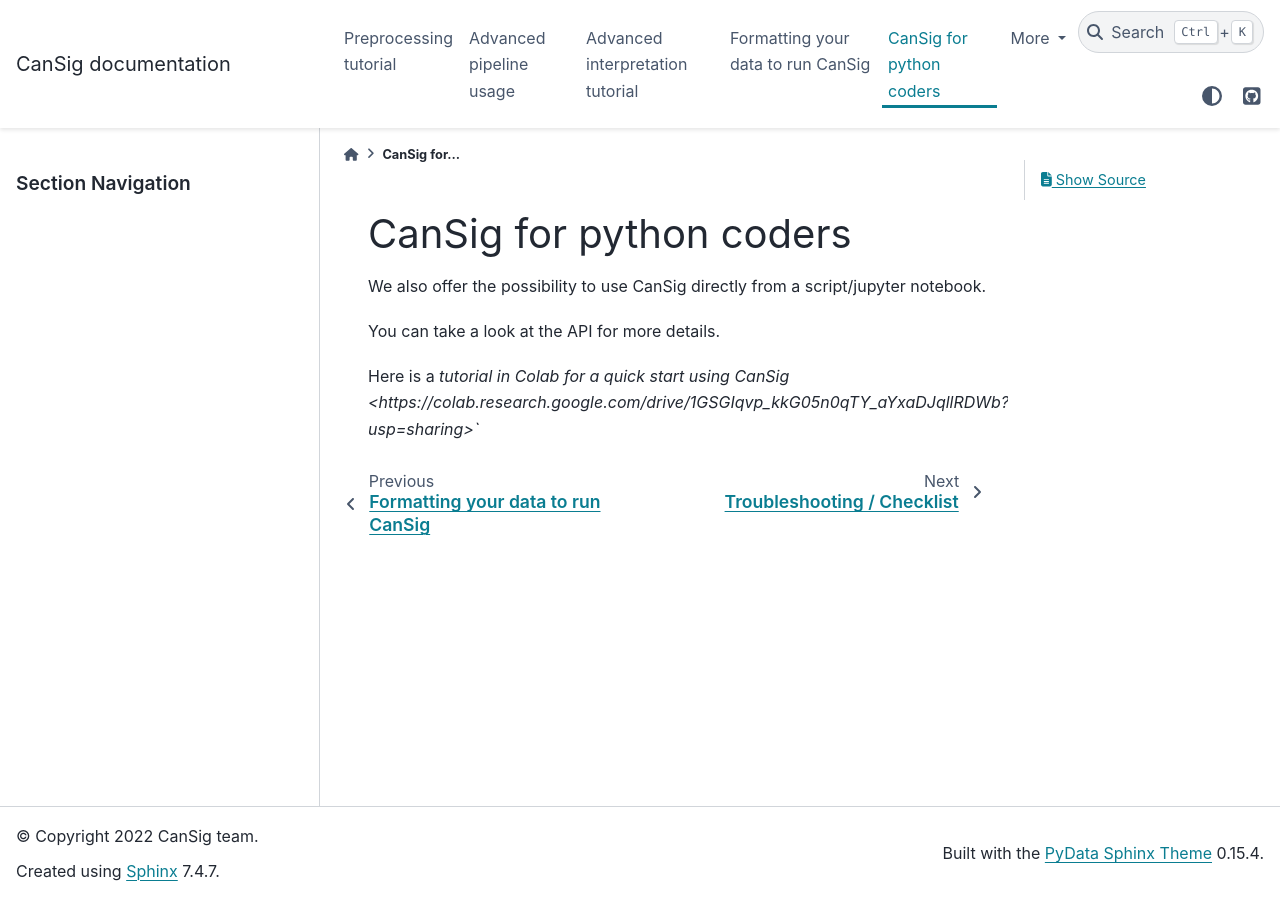
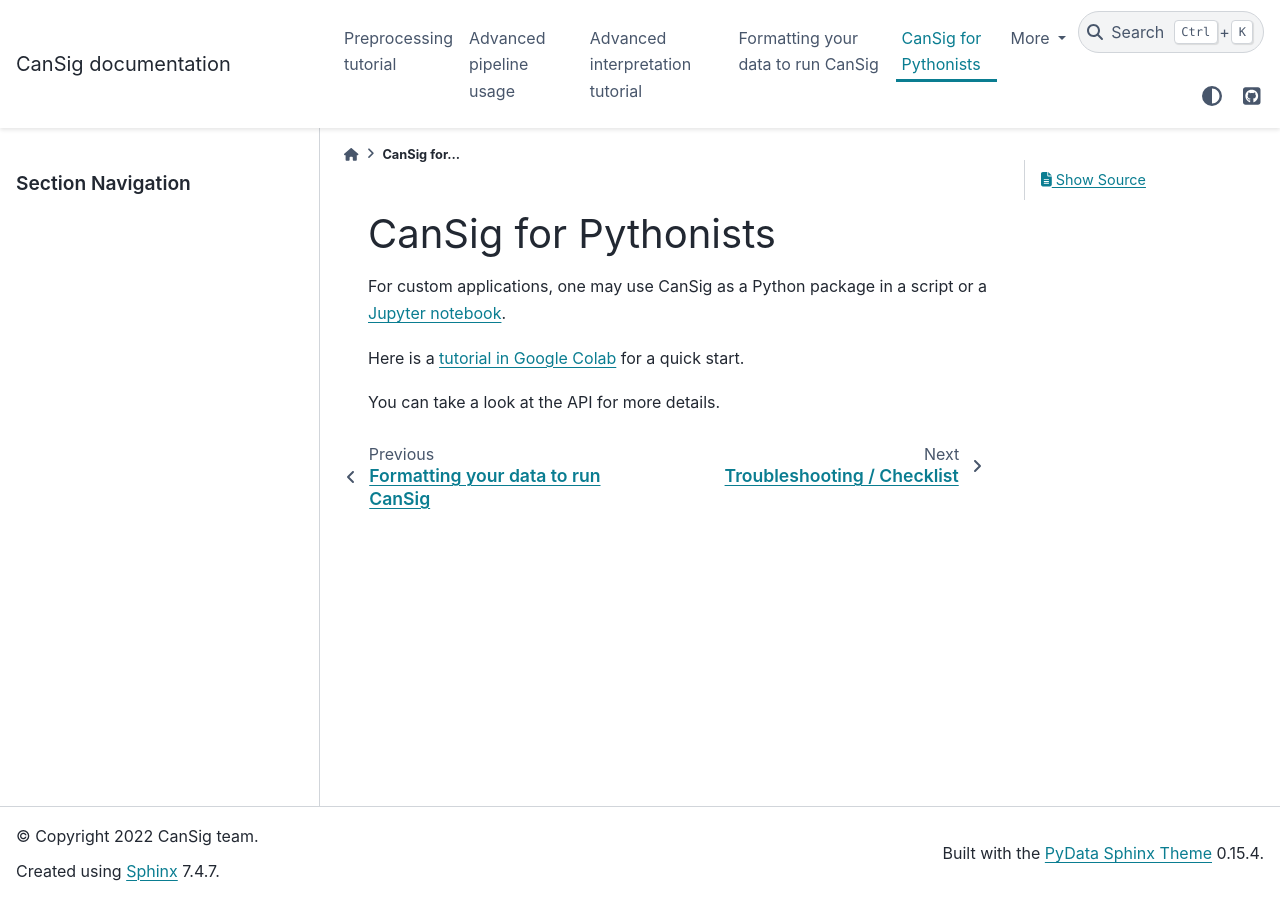
Before and after one commit to BoevaLab/CanSig, a Sphinx documentation site: the page built from docs/cansig-for-python-coders.rst, in a window 1280 px wide. Built offline with Sphinx 7.4.7 and the PyData theme 0.15.4, drawn with Linux system fonts in a browser that asks for light colours.

Commit message:
Fix the link to Google Colab

```diff
--- a/docs/cansig-for-python-coders.rst
+++ b/docs/cansig-for-python-coders.rst
@@ -1,10 +1,9 @@
 .. _coders:
 
-CanSig for python coders
-================================
+CanSig for Pythonists
+=====================
+For custom applications, one may use CanSig as a Python package in a script or a `Jupyter notebook <https://jupyter.org/>`_.
 
-We also offer the possibility to use CanSig directly from a script/jupyter notebook.
+Here is a `tutorial in Google Colab <https://colab.research.google.com/drive/1GSGIqvp_kkG05n0qTY_aYxaDJqllRDWb?usp=sharing>`_ for a quick start.
 
 You can take a look at the API for more details.
-
-Here is a `tutorial in Colab for a quick start using CanSig <https://colab.research.google.com/drive/1GSGIqvp_kkG05n0qTY_aYxaDJqllRDWb?usp=sharing>``
```
